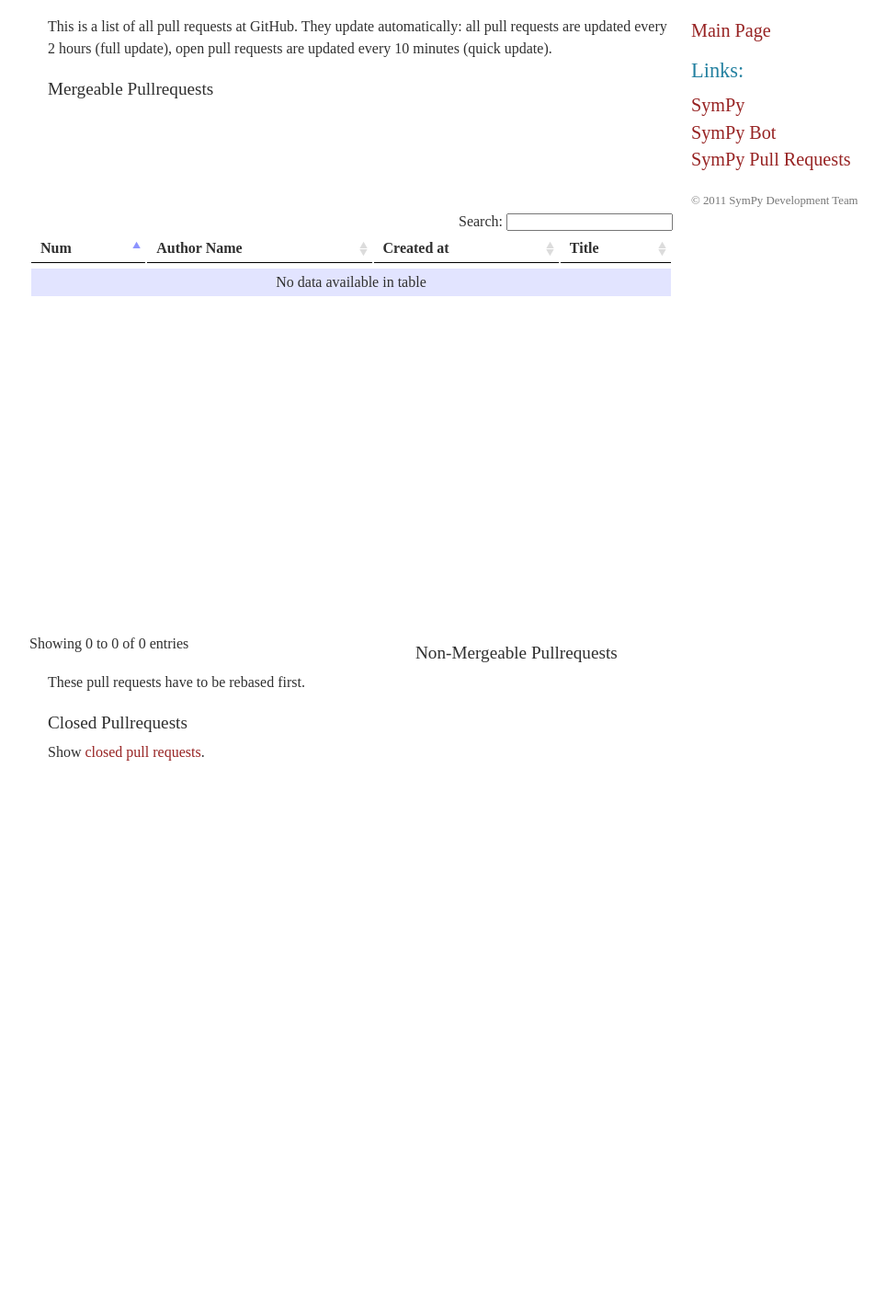
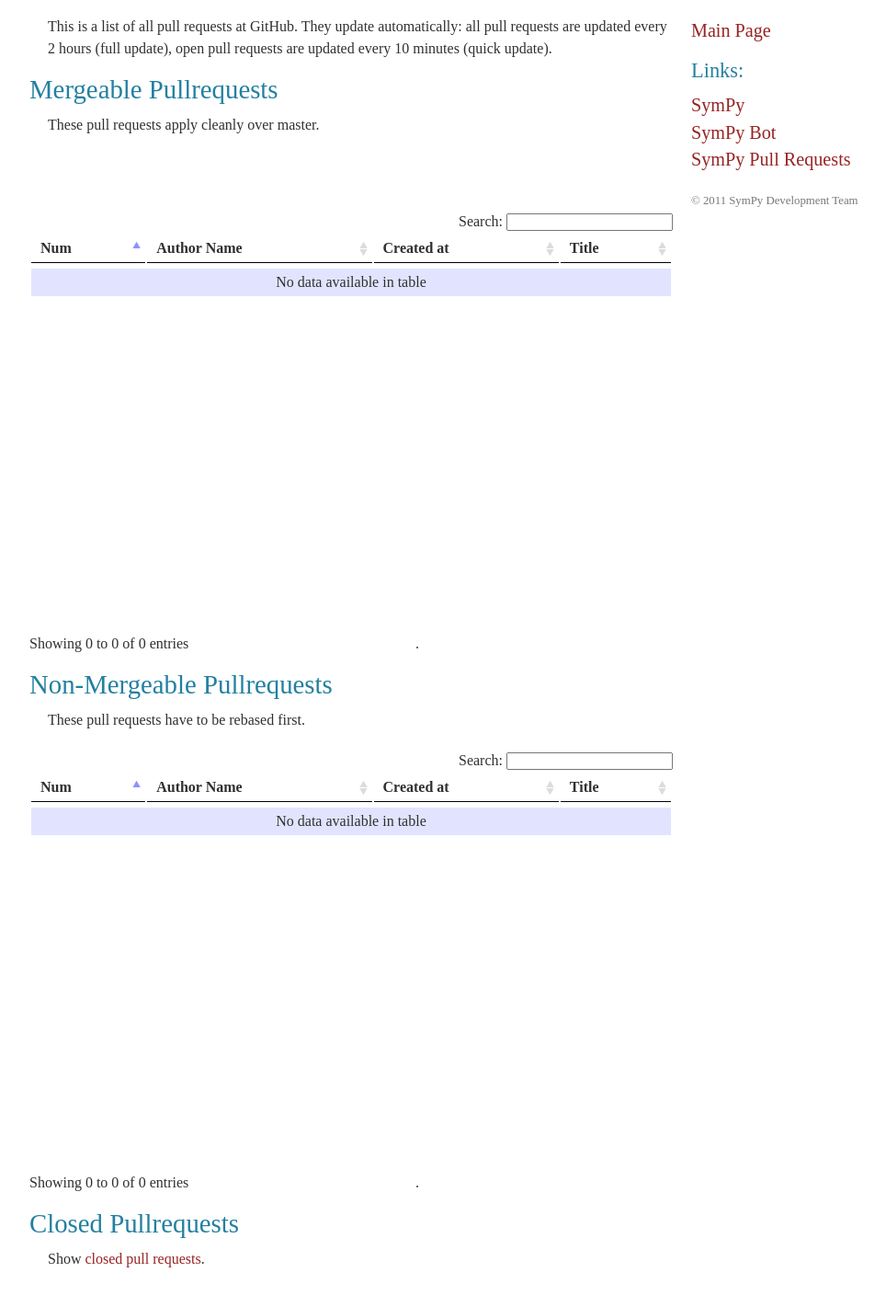
Before and after one commit to sympy/sympy-bot-old, a Django app: template web/templates/index.html in a window 1280 px wide. Shown: the part 96-1517 px from the top of the page at 92% size, without its empty margins (148-1112 px from the left). Before the commit the page ends 923 px from the top, so only its background shows below. Run offline with Django 3.2, Linux system fonts and the light colour scheme; the template is opened without the code that fills it, so the values that code supplies are empty.

Commit message:
Add a table for non-mergeable pull requests

```diff
--- a/web/templates/index.html
+++ b/web/templates/index.html
@@ -7,6 +7,10 @@ Pull Requests
 {% block runtime %}
 $(document).ready(function() {
     $('#table_mergeable').dataTable({
+        "sScrollY": "400px",
+        "bPaginate": false
+    });
+    $('#table_nonmergeable').dataTable({
         "sScrollY": "400px",
         "bPaginate": false
     });
@@ -22,7 +26,10 @@ This is a list of all pull requests at GitHub. They update automatically: all
 pull requests are updated every 2 hours (full update), open pull requests are
 updated every 10 minutes (quick update).
 </p>
-<h3>Mergeable Pullrequests</h3>
+
+<h2>Mergeable Pullrequests</h2>
+<p>
+These pull requests apply cleanly over master.
 <table id="table_mergeable" class="display">
     <thead>
         <tr>
@@ -43,20 +50,35 @@ updated every 10 minutes (quick update).
     {% endfor %}
     </tbody>
 </table>
+.</p>
 
-<h3>Non-Mergeable Pullrequests</h3>
+<h2>Non-Mergeable Pullrequests</h2>
 <p>
 These pull requests have to be rebased first.
-<ul>
-{% for p in pullrequests_nonmergeable %}
-    <li><a href="/pullrequest/{{ p.num }}/">#{{ p.num }}</a>
-    (author: {{ p.author.name }}, created: {{ p.created_at|date:"r" }},
-    title: {{ p.title }})</li>
-{% endfor %}
-</ul>
+<table id="table_nonmergeable" class="display">
+    <thead>
+        <tr>
+            <th>Num</th>
+            <th>Author Name</th>
+            <th>Created at</th>
+            <th>Title</th>
+        </tr>
+    </thead>
+    <tbody>
+    {% for p in pullrequests_nonmergeable %}
+        <tr>
+            <td><a href="/pullrequest/{{ p.num }}/">#{{ p.num }}</a></td>
+            <td>{{ p.author.name }}</td>
+            <td>{{ p.created_at|date:"r" }}</td>
+            <td>{{ p.title }}</td>
+        </tr>
+    {% endfor %}
+    </tbody>
+</table>
+.
 </p>
 
-<h3>Closed Pullrequests</h3>
+<h2>Closed Pullrequests</h2>
 <p>
 Show <a href="/closed_pullrequests/">closed pull requests</a>.
 </p>
```
